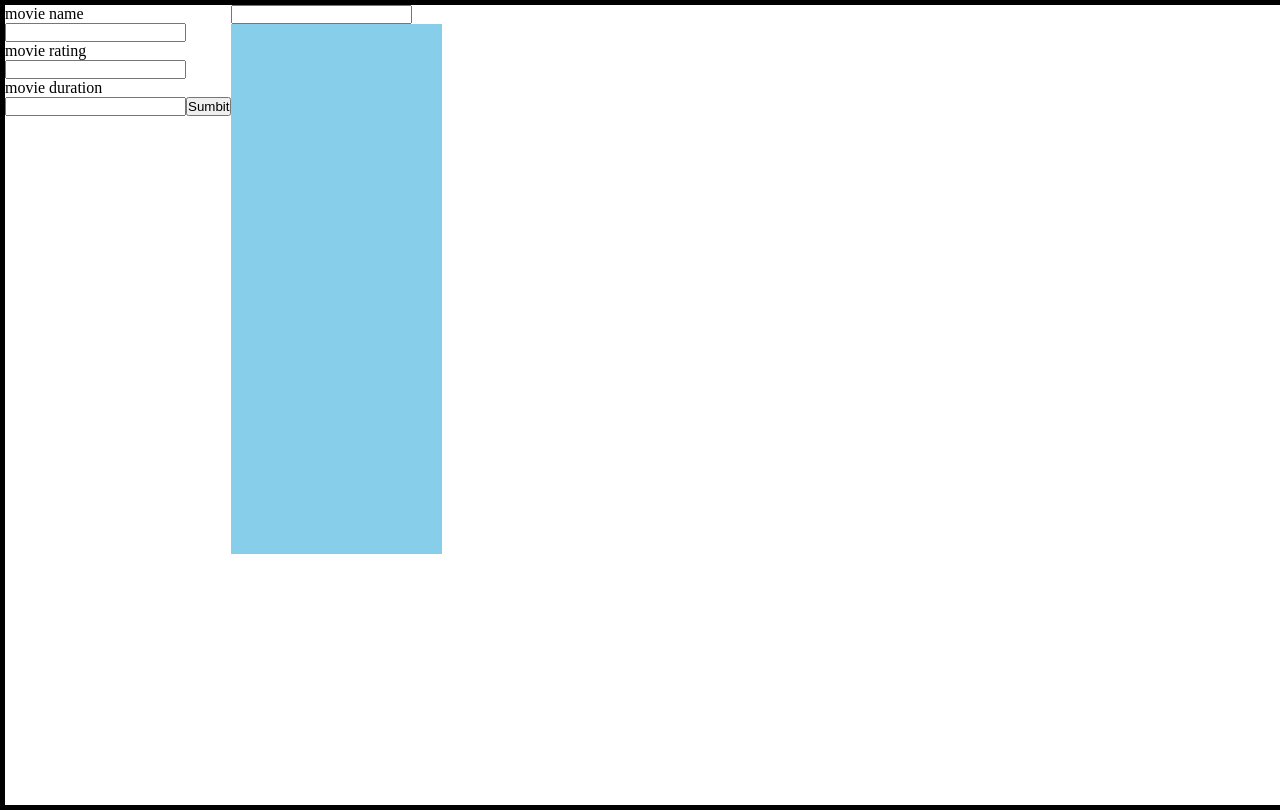
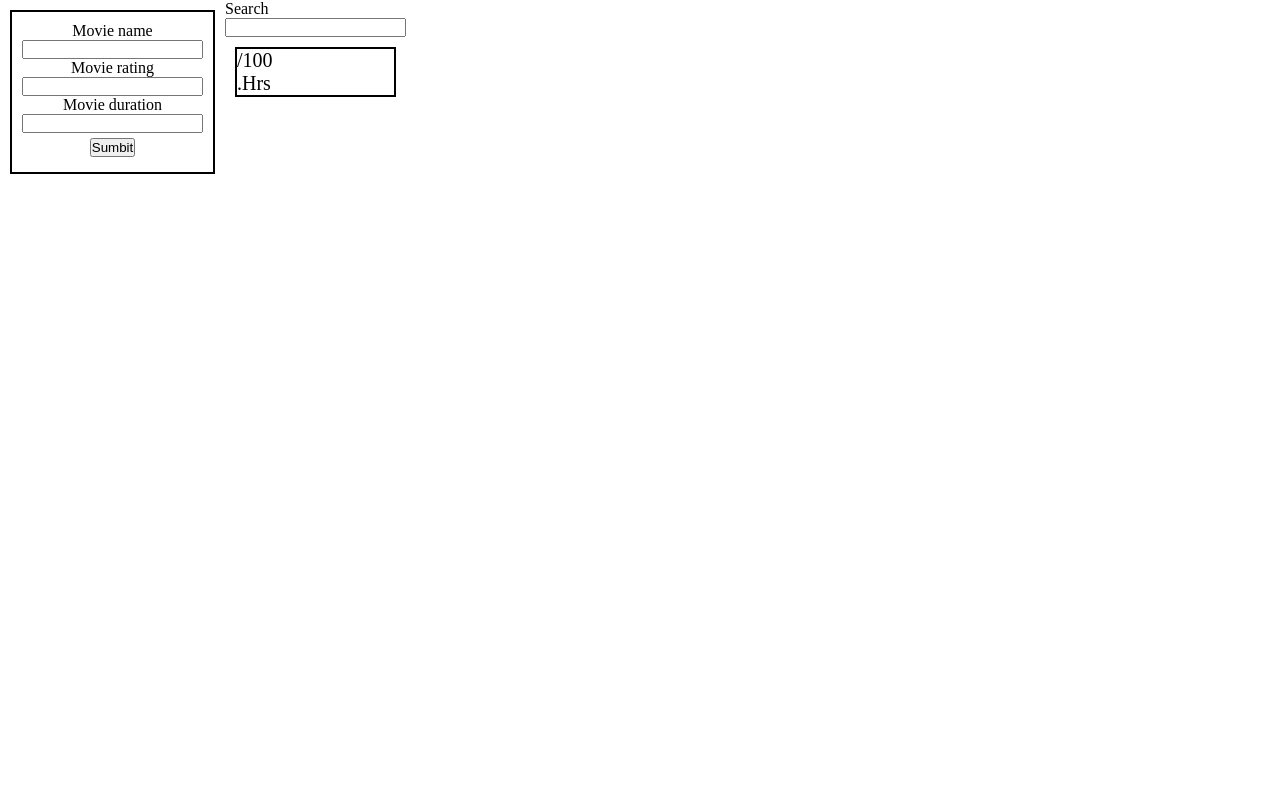
Before and after one commit to kareemIt/Movie-Tracker, a React (Create React App) app: page / in a window 1280 px wide. Both pictures are taken after a click on the button "Sumbit". Built offline with nearby package versions, Linux system fonts and the light colour scheme.

Commit message:
css chnages

```diff
--- a/src/App.js
+++ b/src/App.js
@@ -8,11 +8,11 @@ export default function App() {
   const [movieList, setMovieList] = useState([]);
 
   return (
-    <div>
+    <div className="container">
       <div className="input-fields">
         <MovieForm movieList={movieList} setMovie={setMovieList} />
-        <div>
-          <Search />
+        <div className="output-fields">
+          <Search movie={movieList} />
           <MovieList movieList={movieList} />
         </div>
       </div>
--- a/src/component/MovieForm.js
+++ b/src/component/MovieForm.js
@@ -4,49 +4,60 @@ const MovieForm = (prop) => {
   const [movie, setMovie] = useState("");
   const [rating, setRating] = useState("");
   const [duration, setDuration] = useState("");
-  const [movies, setMovies] = useState([]);
 
   function movieName (e) {
     setMovie(e.target.value);
   }
 
   function movieRating (e) {
+    if (isNaN(e.target.value)) return;
     setRating(e.target.value);
   }
 
   function movieDuration (e) {
-    setDuration(e.target.value);
+    const duration = e.target.value.substring(e.target.value.length);
+    const hours = 0;
+
+    if (duration.substring(duration.length-1) == "m") {
+        hours = duration/60;
+    }
+    if (duration.substring(duration.length-1) == "h") {
+       hours = duration;
+    }
+
+    setDuration(hours);
   }
 
   function Sumbit () {
     prop.setMovie(prop.movieList.concat({movie, rating, duration}));
-    console.log(prop.movieList);
     setMovie("");
     setRating("");
     setDuration("");
   }
 
   return(
-    <div>
-        <p>movie name</p>
+    <div className="inner-input-container">
+      <div className="inner-input">
+        <p>Movie name</p>
         <input
         value={movie}
         className="movie-Name"
         onChange={movieName}
         />
-        <p>movie rating</p>
+        <p>Movie rating</p>
         <input
         value={rating}
         className="movie-rating"
         onChange={movieRating}
         />
-        <p>movie duration</p>
+        <p>Movie duration</p>
         <input
         value={duration}
         className="movie-duration"
         onChange={movieDuration}
         />
         <button onClick={Sumbit}>Sumbit</button>
+        </div>
     </div>
   );
 };
--- a/src/component/MovieList.js
+++ b/src/component/MovieList.js
@@ -6,7 +6,9 @@ const MovieList = (prop) => {
       {prop.movieList.map((movie, index) => {
         return(
           <div className="individual-movie" key={index}>
-           {movie.movie} {movie.rating} {movie.duration}
+            <p>{movie.movie}</p>
+            <p>{movie.rating}/100</p>
+            <p>{movie.duration}.Hrs</p>
           </div>
         );
       })}
--- a/src/component/Search.js
+++ b/src/component/Search.js
@@ -1,9 +1,19 @@
 import React, {useState} from "react";
 
-const Search = () => {
+const Search = (prop) => {
+  const [search, setSearch] = useState("");
+
+  function searchInput(e) {
+    setSearch(e.target.value);
+  }
+  function searchFeature() {
+    prop.movie()
+  }
+
   return(
     <div>
-        <input/>
+      <p>Search</p>
+        <input onChange={searchInput}/>
     </div>
   );
 };
--- a/src/style.css
+++ b/src/style.css
@@ -11,24 +11,30 @@ body {
 .input-fields {
   display: flex;
   flex-direction: row;
-  justify-content: left;
-  align-items: left;
-  text-align: left;
-  border: 5px black solid;
-  height: 100%;
-  width: 100%;
+}
+
+.inner-input {
+  display: flex;
+  flex-direction: column;
+  align-items: center;
+  padding: 10px;
+  border: solid 2px black;
+  margin: 10px;
+}
+
+button {
+  margin: 5px;
 }
 
 .movie-list {
-  background-color: skyblue;
-  height: 50%;
+  min-height: 500px;
+  max-height: 600px;
   width: 100%;
-  max-width: 500px;
-  min-height: 500px;
   overflow: auto;
-  padding: 15px;
   font-size: 20px;
 }
 
-.search-field {
+.individual-movie {
+  border: 2px black solid;
+  margin: 10px;
 }
```
